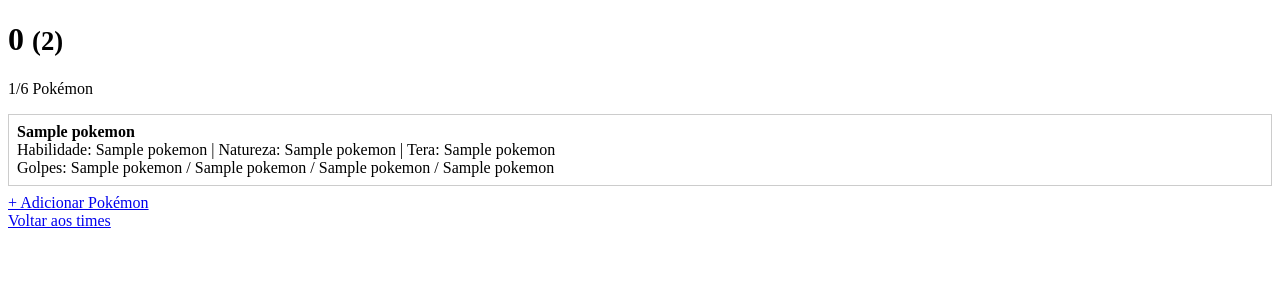
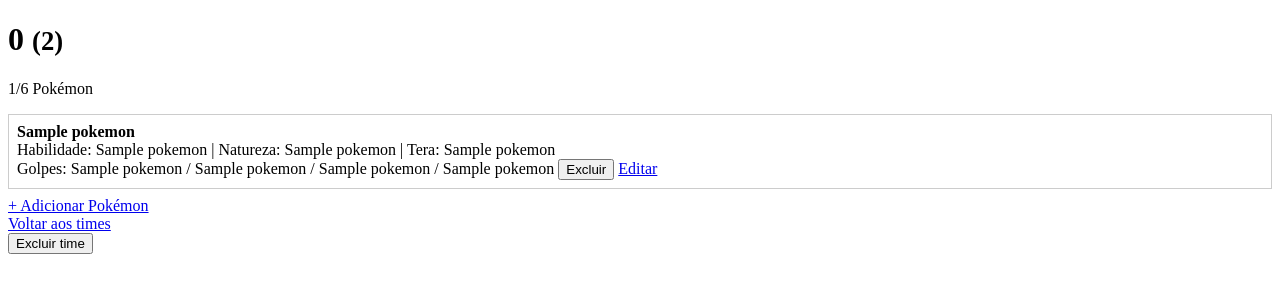
Before and after one commit to joaonetrebka/vgc-team-manager, a Flask app: template templates/time_detalhe.html in a window 1280 px wide. Shown: the top 300 px of the page. Run offline with Flask 3, Linux system fonts and the light colour scheme; the template is opened without the code that fills it: most values are stand-ins (such as "Sample title", 1, 10 or a date in 2020).

Commit message:
Completa CRUD de pokemons do time

```diff
--- a/app.py
+++ b/app.py
@@ -179,6 +179,111 @@
 
     return render_template("time_detalhe.html", time=time, pokemons=pokemons)
 
+#ROTA EXCLUIR POKEMON
+@app.route("/pokemon/<int:id_pokemon>/excluir", methods=["POST"])
+def excluir_pokemon(id_pokemon):
+    if "id_usuario" not in session:
+        return redirect("/login")
+
+    conexao = sqlite3.connect("vgc.db")
+    cursor = conexao.cursor()
+
+    cursor.execute(
+        """SELECT p.id_time FROM pokemons_do_time p
+           JOIN times t ON t.id = p.id_time
+           WHERE p.id = ? AND t.id_usuario = ?""",
+        (id_pokemon, session["id_usuario"])
+    )
+    resultado = cursor.fetchone()
+
+    if resultado:
+        cursor.execute("DELETE FROM pokemons_do_time WHERE id = ?", (id_pokemon,))
+        conexao.commit()
+        id_time = resultado[0]
+        conexao.close()
+        return redirect(f"/times/{id_time}")
+
+    conexao.close()
+    return redirect("/times")
+
+#ROTA EXCLUIR TIME
+@app.route("/times/<int:id_time>/excluir", methods=["POST"])
+def excluir_time(id_time):
+    if "id_usuario" not in session:
+        return redirect("/login")
+
+    conexao = sqlite3.connect("vgc.db")
+    cursor = conexao.cursor()
+
+    cursor.execute("SELECT id FROM times WHERE id = ? AND id_usuario = ?", (id_time, session["id_usuario"]))
+
+    if cursor.fetchone():
+        cursor.execute("DELETE FROM pokemons_do_time WHERE id_time = ?", (id_time,))
+        cursor.execute("DELETE FROM times WHERE id = ?", (id_time,))
+        conexao.commit()
+
+    conexao.close()
+    return redirect("/times")
+
+#ROTA EDITAR
+@app.route("/pokemon/<int:id_pokemon>/editar", methods=["GET", "POST"])
+def editar_pokemon(id_pokemon):
+    if "id_usuario" not in session:
+        return redirect("/login")
+
+    conexao = sqlite3.connect("vgc.db")
+    cursor = conexao.cursor()
+
+    cursor.execute(
+        """SELECT p.id, p.id_time, p.especie, p.item, p.habilidade,
+                  p.natureza, p.tera_type, p.golpe1, p.golpe2, p.golpe3, p.golpe4
+           FROM pokemons_do_time p
+           JOIN times t ON t.id = p.id_time
+           WHERE p.id = ? AND t.id_usuario = ?""",
+        (id_pokemon, session["id_usuario"])
+    )
+    pokemon = cursor.fetchone()
+
+    if not pokemon:
+        conexao.close()
+        return redirect("/times")
+
+    id_time = pokemon[1]
+
+    if request.method == "POST":
+        especie = request.form["especie"].strip()
+        item = request.form["item"].strip()
+
+        cursor.execute("SELECT especie, item FROM pokemons_do_time WHERE id_time = ? AND id != ?", (id_time, id_pokemon))
+        outros = cursor.fetchall()
+
+        erro = None
+        if especie.lower() in [p[0].lower() for p in outros]:
+            erro = f"Erro (species clause): {especie} ja está no time."
+        elif item and item.lower() in [p[1].lower() for p in outros if p[1]]:
+            erro = f"Erro (item clause): {item} ja está em uso no time."
+
+        if erro:
+            conexao.close()
+            return render_template("editar_pokemon.html", pokemon=pokemon, mensagem=erro)
+
+        cursor.execute(
+            """UPDATE pokemons_do_time
+               SET especie = ?, item = ?, habilidade = ?, natureza = ?,
+                   tera_type = ?, golpe1 = ?, golpe2 = ?, golpe3 = ?, golpe4 = ?
+               WHERE id = ?""",
+            (especie, item, request.form["habilidade"], request.form["natureza"],
+             request.form["tera_type"], request.form["golpe1"], request.form["golpe2"],
+             request.form["golpe3"], request.form["golpe4"], id_pokemon)
+        )
+        conexao.commit()
+        conexao.close()
+        return redirect(f"/times/{id_time}")
+
+    conexao.close()
+    return render_template("editar_pokemon.html", pokemon=pokemon, mensagem="")
+
+
 #DEBUG E RUNNING
 if __name__ == "__main__":
     app.run(debug=True)
--- a/templates/time_detalhe.html
+++ b/templates/time_detalhe.html
@@ -1,29 +1,38 @@
-<!DOCTYPE html>
+<!doctype html>
 <html lang="pt-BR">
   <head>
-    <meta charset="UTF-8">
+    <meta charset="UTF-8" />
     <title>{{ time[1] }} - VGC Team Manager</title>
   </head>
   <body>
     <h1>{{ time[1] }} <small>({{ time[2] }})</small></h1>
     <p>{{ pokemons|length }}/6 Pokémon</p>
 
-    {% if pokemons %}
-        {% for p in pokemons %}
-            <div style="border: 1px solid #ccc; padding: 8px; margin: 8px 0;">
+    {% if pokemons %} {% for p in pokemons %}
+    <div style="border: 1px solid #ccc; padding: 8px; margin: 8px 0">
       <strong>{{ p[1] }}</strong>
-                {% if p[2] %} @ {{ p[2] }}{% endif %}<br>
-                Habilidade: {{ p[3] }} | Natureza: {{ p[4] }} | Tera: {{ p[5] }}<br>
+      {% if p[2] %} @ {{ p[2] }}{% endif %}<br />
+      Habilidade: {{ p[3] }} | Natureza: {{ p[4] }} | Tera: {{ p[5] }}<br />
       Golpes: {{ p[6] }} / {{ p[7] }} / {{ p[8] }} / {{ p[9] }}
+      <form
+        method="POST"
+        action="/pokemon/{{ p[0] }}/excluir"
+        style="display: inline"
+        onsubmit="return confirm('Excluir {{ p[1] }} do time?');"
+      >
+        <button type="submit">Excluir</button>
+      </form>
+      <a href="/pokemon/{{ p[0] }}/editar">Editar</a>
     </div>
-        {% endfor %}
-    {% else %}
+    {% endfor %} {% else %}
     <p>Nenhum Pokémon ainda.</p>
-    {% endif %}
-
-    {% if pokemons|length < 6 %}
-        <a href="/times/{{ time[0] }}/pokemon/novo">+ Adicionar Pokémon</a><br>
+    {% endif %} {% if pokemons|length < 6 %}
+    <a href="/times/{{ time[0] }}/pokemon/novo">+ Adicionar Pokémon</a><br />
     {% endif %}
     <a href="/times">Voltar aos times</a>
+    <form method="POST" action="/times/{{ time[0] }}/excluir"
+    onsubmit="return confirm('Excluir o time {{ time[1] }} inteiro?');">
+    <button type="submit">Excluir time</button>
+    </form>
   </body>
 </html>
```
Also changed, not shown: templates/editar_pokemon.html (added, +25 -0 lines). Lines whose indentation alone changed are shown as unchanged.
